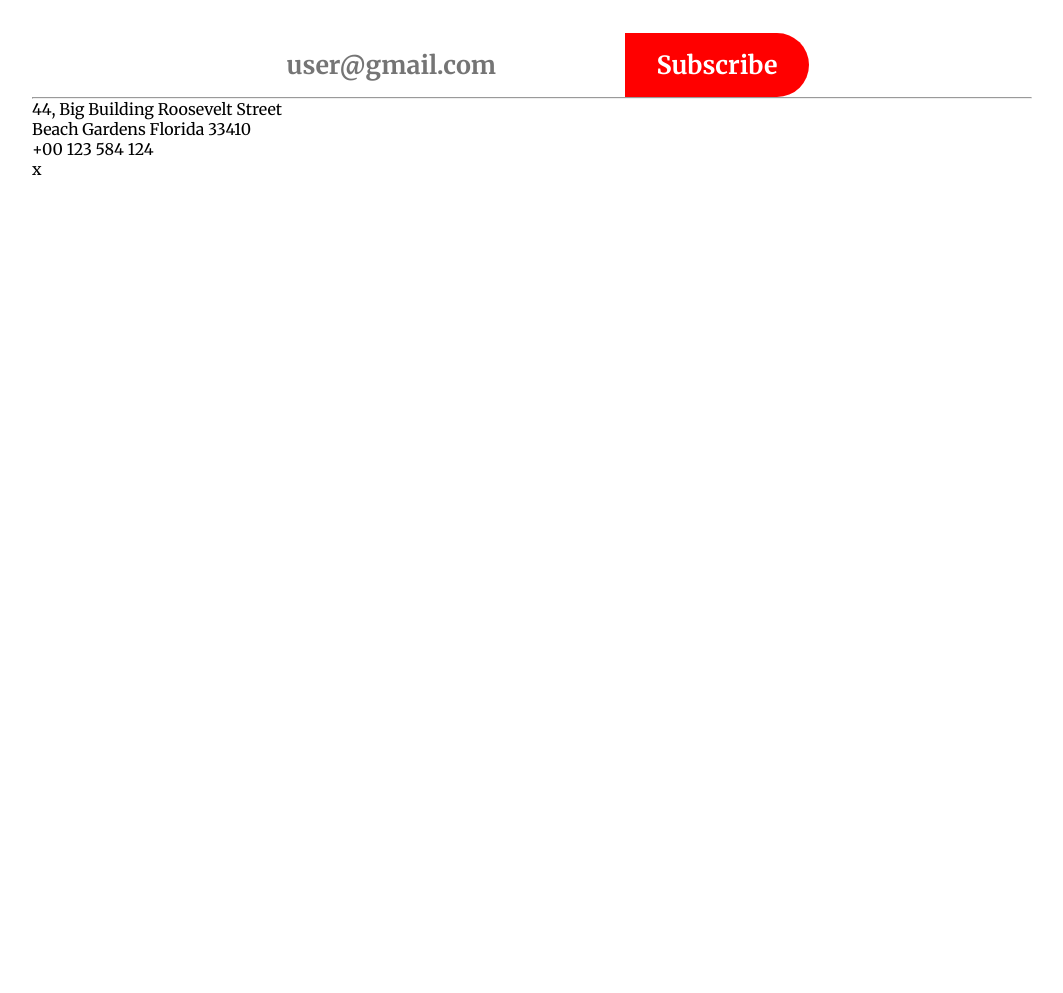
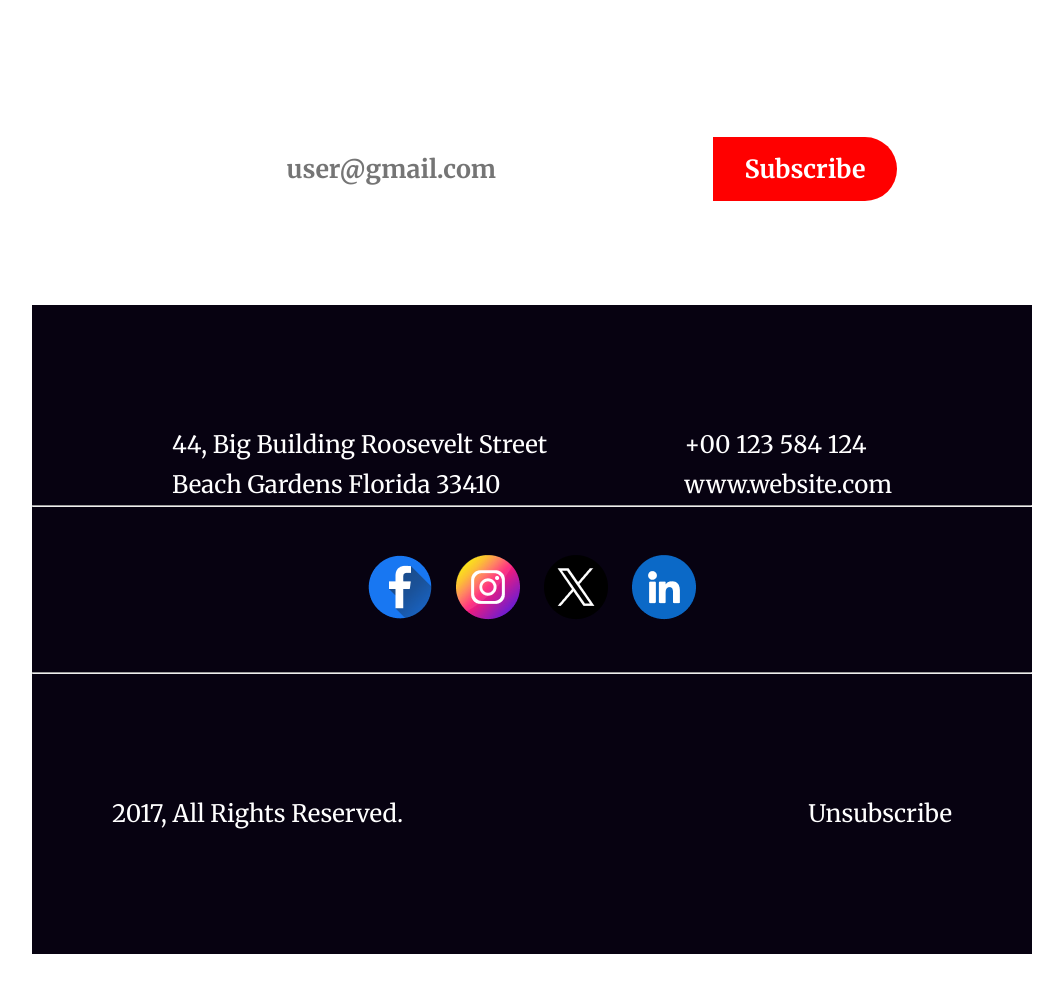
Before and after one commit to Bayzid004/My-First-Hero-Assignment, a plain HTML site: page index.html in a window 1280 px wide. Shown: the part 8639-9632 px from the top of the page, without its empty margins (108-1171 px from the left). Before the commit the page ends 8938 px from the top, so only its background shows below. Drawn offline with Linux system fonts and the light colour scheme.

Commit message:
final commit

```diff
--- a/Style/image.css
+++ b/Style/image.css
@@ -291,7 +291,8 @@ body {
     line-height: 22px;
     margin: 20px 500px 48px 0;
 }
-.image-container{
+
+.image-container {
     display: flex;
     justify-content: space-between;
     padding: 30px 30px 30px 0;
@@ -335,12 +336,46 @@ body {
     border-radius: 0px 50px 50px 0px;
     background: #F00;
 }
+
 .section-7 input {
     color: black;
     font-size: 25px;
     padding: 16px 32px;
     font-weight: 700;
     border: none;
+    padding: 120px;
 }
 
 /* footer */
+.footer{
+    background-color: #070211;
+}
+.footer-section {
+    display: flex;
+    padding: 120px 140px 0 140px;
+    justify-content: space-between;
+    color: #FFF;
+    font-family: Inter;
+    font-size: 24px;
+    font-style: normal;
+    font-weight: 500;
+    line-height: 40px;
+}
+.footer-image{
+    display: flex;
+    justify-content: center;
+    margin-top: 48px;
+    gap: 24px;
+    margin-bottom: 48px;
+}
+.footer-section2{
+    display: flex;
+    padding: 120px 80px 120px 80px;
+    justify-content: space-between;
+    color: #FFF;
+    font-family: Inter;
+    font-size: 24px;
+    font-style: normal;
+    font-weight: 500;
+    line-height: 40px;
+}
--- a/index.html
+++ b/index.html
@@ -147,16 +147,35 @@
             </div>
         </section>
     </main>
-    <hr>
     <footer>
-        <div>
-            <p>
-                44, Big Building Roosevelt Street <br>
-                Beach Gardens Florida 33410
-            </p>
-            <p>
-                +00 123 584 124
-            </p>x
+        <div class="footer">
+            <div class="footer-section">
+                <p>
+                    44, Big Building Roosevelt Street <br>
+                    Beach Gardens Florida 33410
+                </p>
+                <p>
+                    +00 123 584 124<br>
+
+                    www.website.com
+                </p>
+            </div>
+            <hr>
+            <div class="footer-image">
+                <a href="http://127.0.0.1:5501/index.html"><img src="resources/Facebook.png" alt=""></a>
+                <a href="http://127.0.0.1:5501/index.html"><img src="resources/Instagram.png" alt=""></a>
+                <a href="http://127.0.0.1:5501/index.html"><img src="resources/Twitter.png" alt=""></a>
+                <a href="http://127.0.0.1:5501/index.html"><img src="resources/Linkedin.png" alt=""></a>
+            </div>
+            <hr>
+            <div class="footer-section2">
+                <p>
+                    2017, All Rights Reserved.
+                </p>
+                <p>
+                    Unsubscribe
+                </p>
+            </div>
         </div>
     </footer>
 </body>
```
